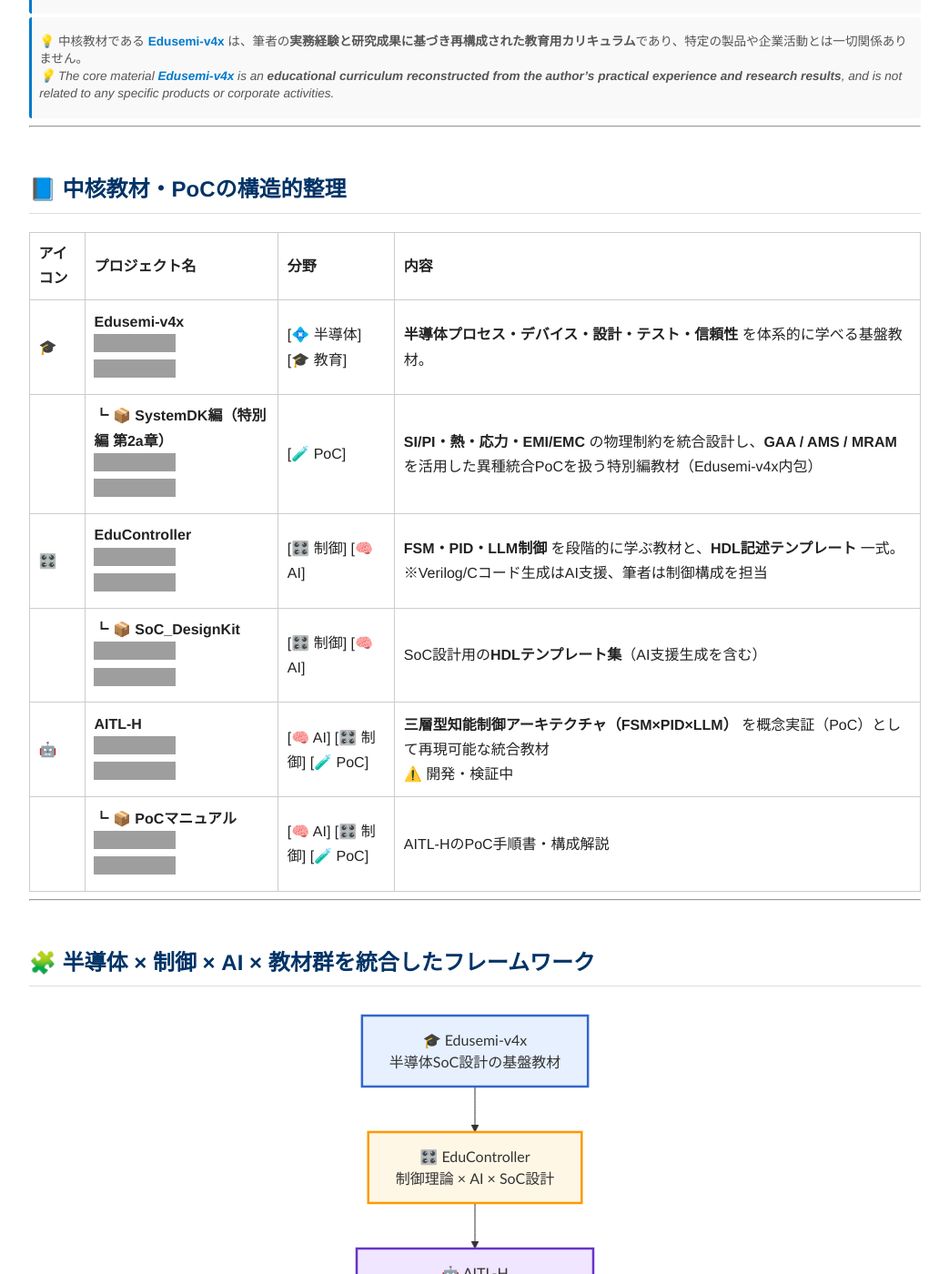
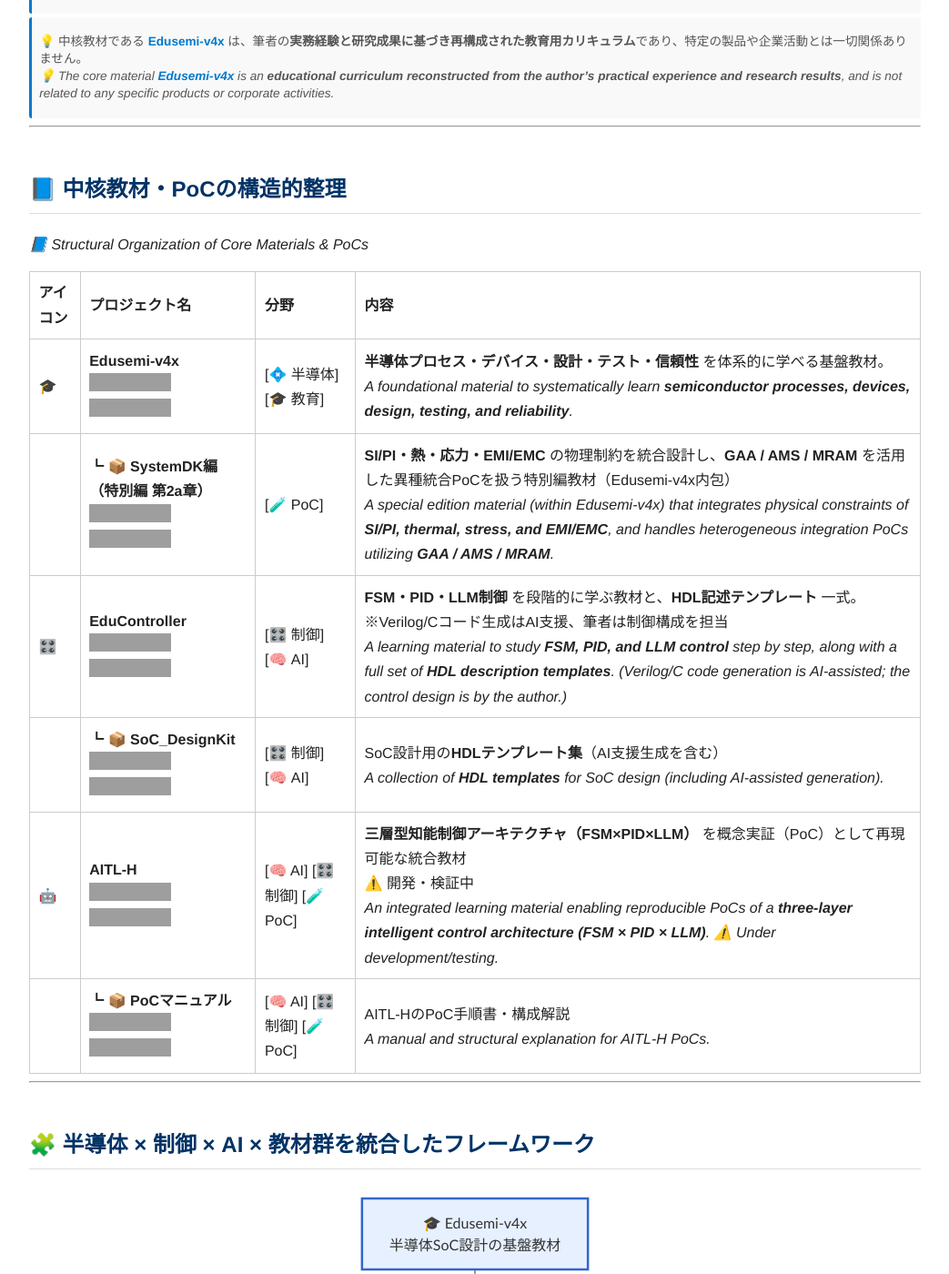
Before and after one commit to Samizo-AITL/Samizo-AITL.github.io, a Jekyll site: the page built from index.md, in a window 1280 px wide and 1400 px high, scrolled down 3409 px, cut to the strip 0-1400 px from the top of the window. Shown: the whole strip at 91% size, without its empty margins (118-1161 px from the left). Built offline with Jekyll 4.4.1, drawn with Linux system fonts in a browser that asks for light colours; grey boxes are pictures that could not be loaded.

Commit message:
Update index.md

```diff
--- a/index.md
+++ b/index.md
@@ -95,15 +95,16 @@ Samizo-AITLは、「動かす現場」と「読み解く構造」その両方の
 ---
 
 ## 📘 **中核教材・PoCの構造的整理**
+*📘 Structural Organization of Core Materials & PoCs*
 
 | アイコン | プロジェクト名 | 分野 | 内容 |
 |----------|----------------|------|------|
-| 🎓 | **Edusemi-v4x**<br>[![🌐 View Site](https://img.shields.io/badge/View-Site-brightgreen?logo=github)](https://samizo-aitl.github.io/Edusemi-v4x/)<br>[![💻 View Repo](https://img.shields.io/badge/View-Repo-blue?logo=github)](https://github.com/Samizo-AITL/Edusemi-v4x) | [💠 半導体] [🎓 教育] | **半導体プロセス・デバイス・設計・テスト・信頼性** を体系的に学べる基盤教材。 |
-|  |┗ 📦 **SystemDK編（特別編 第2a章）**<br>[![🌐 View Site](https://img.shields.io/badge/View-Site-brightgreen?logo=github)](https://samizo-aitl.github.io/Edusemi-v4x/f_chapter2a_systemdk/)<br>[![💻 View Repo](https://img.shields.io/badge/View-Repo-blue?logo=github)](https://github.com/Samizo-AITL/Edusemi-v4x/tree/main/f_chapter2a_systemdk) | [🧪 PoC] | **SI/PI・熱・応力・EMI/EMC** の物理制約を統合設計し、**GAA / AMS / MRAM** を活用した異種統合PoCを扱う特別編教材（Edusemi-v4x内包） |
-| 🎛️ | **EduController**<br>[![🌐 View Site](https://img.shields.io/badge/View-Site-brightgreen?logo=github)](https://samizo-aitl.github.io/EduController/)<br>[![💻 View Repo](https://img.shields.io/badge/View-Repo-blue?logo=github)](https://github.com/Samizo-AITL/EduController) | [🎛️ 制御] [🧠 AI] | **FSM・PID・LLM制御** を段階的に学ぶ教材と、**HDL記述テンプレート** 一式。<br>※Verilog/Cコード生成はAI支援、筆者は制御構成を担当 |
-|  | ┗ 📦 **SoC_DesignKit**<br>[![🌐 View Site](https://img.shields.io/badge/View-Site-brightgreen?logo=github)](https://samizo-aitl.github.io/EduController/SoC_DesignKit_by_ChatGPT/)<br>[![💻 View Repo](https://img.shields.io/badge/View-Repo-blue?logo=github)](https://github.com/Samizo-AITL/EduController/tree/main/SoC_DesignKit_by_ChatGPT) | [🎛️ 制御] [🧠 AI] | SoC設計用の**HDLテンプレート集**（AI支援生成を含む） |
-| 🤖 | **AITL-H**<br>[![🌐 View Site](https://img.shields.io/badge/View-Site-brightgreen?logo=github)](https://samizo-aitl.github.io/AITL-H/)<br>[![💻 View Repo](https://img.shields.io/badge/View-Repo-blue?logo=github)](https://github.com/Samizo-AITL/AITL-H) | [🧠 AI] [🎛️ 制御] [🧪 PoC] | **三層型知能制御アーキテクチャ（FSM×PID×LLM）** を概念実証（PoC）として再現可能な統合教材<br>⚠️ 開発・検証中 |
-|  | ┗ 📦 **PoCマニュアル**<br>[![🌐 View Site](https://img.shields.io/badge/View-Site-brightgreen?logo=github)](https://samizo-aitl.github.io/AITL-H/docs/)<br>[![💻 View Repo](https://img.shields.io/badge/View-Repo-blue?logo=github)](https://github.com/Samizo-AITL/AITL-H/tree/main/docs) | [🧠 AI] [🎛️ 制御] [🧪 PoC] | AITL-HのPoC手順書・構成解説 |
+| 🎓 | **Edusemi-v4x**<br>[![🌐 View Site](https://img.shields.io/badge/View-Site-brightgreen?logo=github)](https://samizo-aitl.github.io/Edusemi-v4x/)<br>[![💻 View Repo](https://img.shields.io/badge/View-Repo-blue?logo=github)](https://github.com/Samizo-AITL/Edusemi-v4x) | [💠 半導体] [🎓 教育] | **半導体プロセス・デバイス・設計・テスト・信頼性** を体系的に学べる基盤教材。<br>*A foundational material to systematically learn **semiconductor processes, devices, design, testing, and reliability**.* |
+|  |┗ 📦 **SystemDK編（特別編 第2a章）**<br>[![🌐 View Site](https://img.shields.io/badge/View-Site-brightgreen?logo=github)](https://samizo-aitl.github.io/Edusemi-v4x/f_chapter2a_systemdk/)<br>[![💻 View Repo](https://img.shields.io/badge/View-Repo-blue?logo=github)](https://github.com/Samizo-AITL/Edusemi-v4x/tree/main/f_chapter2a_systemdk) | [🧪 PoC] | **SI/PI・熱・応力・EMI/EMC** の物理制約を統合設計し、**GAA / AMS / MRAM** を活用した異種統合PoCを扱う特別編教材（Edusemi-v4x内包）<br>*A special edition material (within Edusemi-v4x) that integrates physical constraints of **SI/PI, thermal, stress, and EMI/EMC**, and handles heterogeneous integration PoCs utilizing **GAA / AMS / MRAM**.* |
+| 🎛️ | **EduController**<br>[![🌐 View Site](https://img.shields.io/badge/View-Site-brightgreen?logo=github)](https://samizo-aitl.github.io/EduController/)<br>[![💻 View Repo](https://img.shields.io/badge/View-Repo-blue?logo=github)](https://github.com/Samizo-AITL/EduController) | [🎛️ 制御] [🧠 AI] | **FSM・PID・LLM制御** を段階的に学ぶ教材と、**HDL記述テンプレート** 一式。<br>※Verilog/Cコード生成はAI支援、筆者は制御構成を担当<br>*A learning material to study **FSM, PID, and LLM control** step by step, along with a full set of **HDL description templates**. (Verilog/C code generation is AI-assisted; the control design is by the author.)* |
+|  | ┗ 📦 **SoC_DesignKit**<br>[![🌐 View Site](https://img.shields.io/badge/View-Site-brightgreen?logo=github)](https://samizo-aitl.github.io/EduController/SoC_DesignKit_by_ChatGPT/)<br>[![💻 View Repo](https://img.shields.io/badge/View-Repo-blue?logo=github)](https://github.com/Samizo-AITL/EduController/tree/main/SoC_DesignKit_by_ChatGPT) | [🎛️ 制御] [🧠 AI] | SoC設計用の**HDLテンプレート集**（AI支援生成を含む）<br>*A collection of **HDL templates** for SoC design (including AI-assisted generation).* |
+| 🤖 | **AITL-H**<br>[![🌐 View Site](https://img.shields.io/badge/View-Site-brightgreen?logo=github)](https://samizo-aitl.github.io/AITL-H/)<br>[![💻 View Repo](https://img.shields.io/badge/View-Repo-blue?logo=github)](https://github.com/Samizo-AITL/AITL-H) | [🧠 AI] [🎛️ 制御] [🧪 PoC] | **三層型知能制御アーキテクチャ（FSM×PID×LLM）** を概念実証（PoC）として再現可能な統合教材<br>⚠️ 開発・検証中<br>*An integrated learning material enabling reproducible PoCs of a **three-layer intelligent control architecture (FSM × PID × LLM)**. ⚠️ Under development/testing.* |
+|  | ┗ 📦 **PoCマニュアル**<br>[![🌐 View Site](https://img.shields.io/badge/View-Site-brightgreen?logo=github)](https://samizo-aitl.github.io/AITL-H/docs/)<br>[![💻 View Repo](https://img.shields.io/badge/View-Repo-blue?logo=github)](https://github.com/Samizo-AITL/AITL-H/tree/main/docs) | [🧠 AI] [🎛️ 制御] [🧪 PoC] | AITL-HのPoC手順書・構成解説<br>*A manual and structural explanation for AITL-H PoCs.* |
 
 ---
 
```
